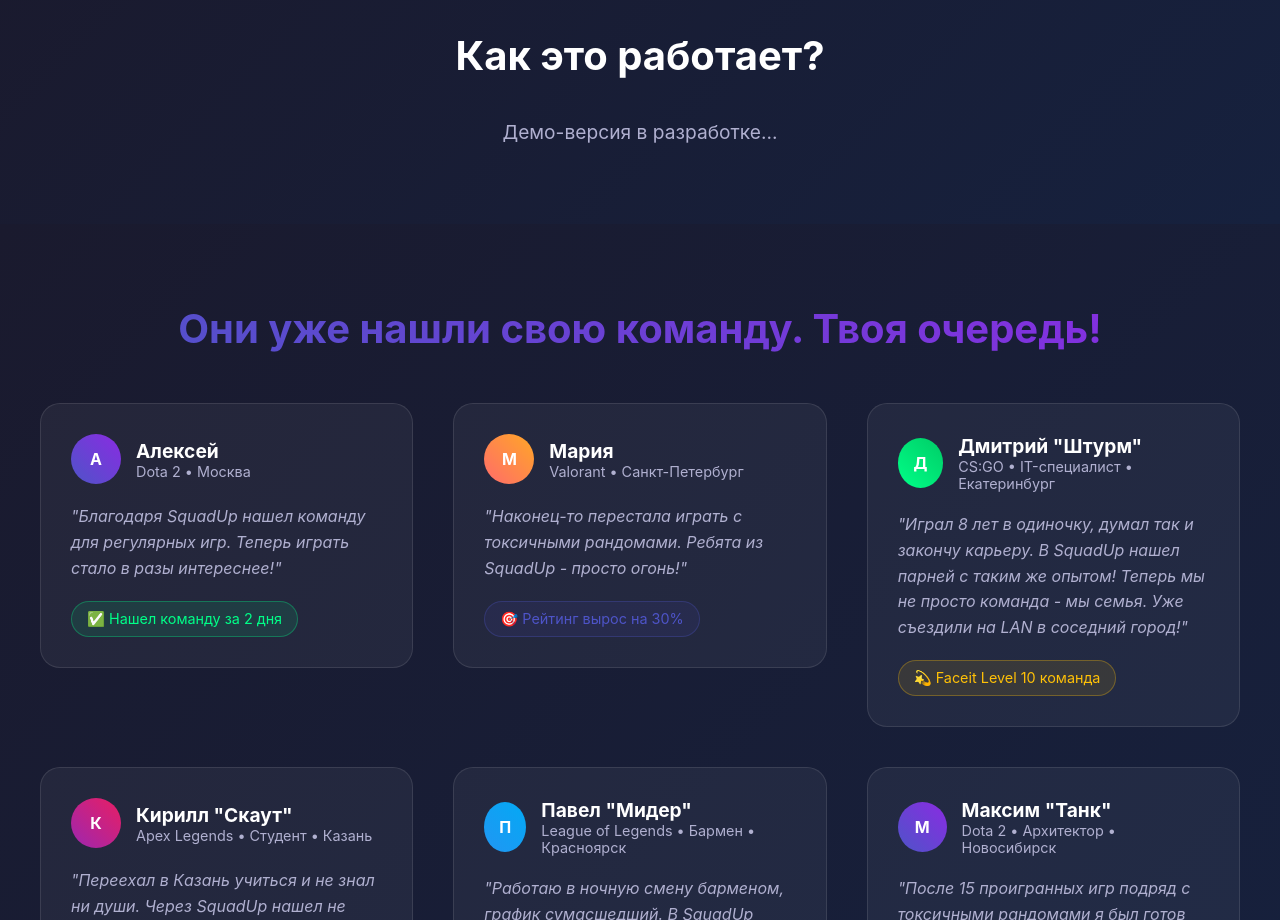
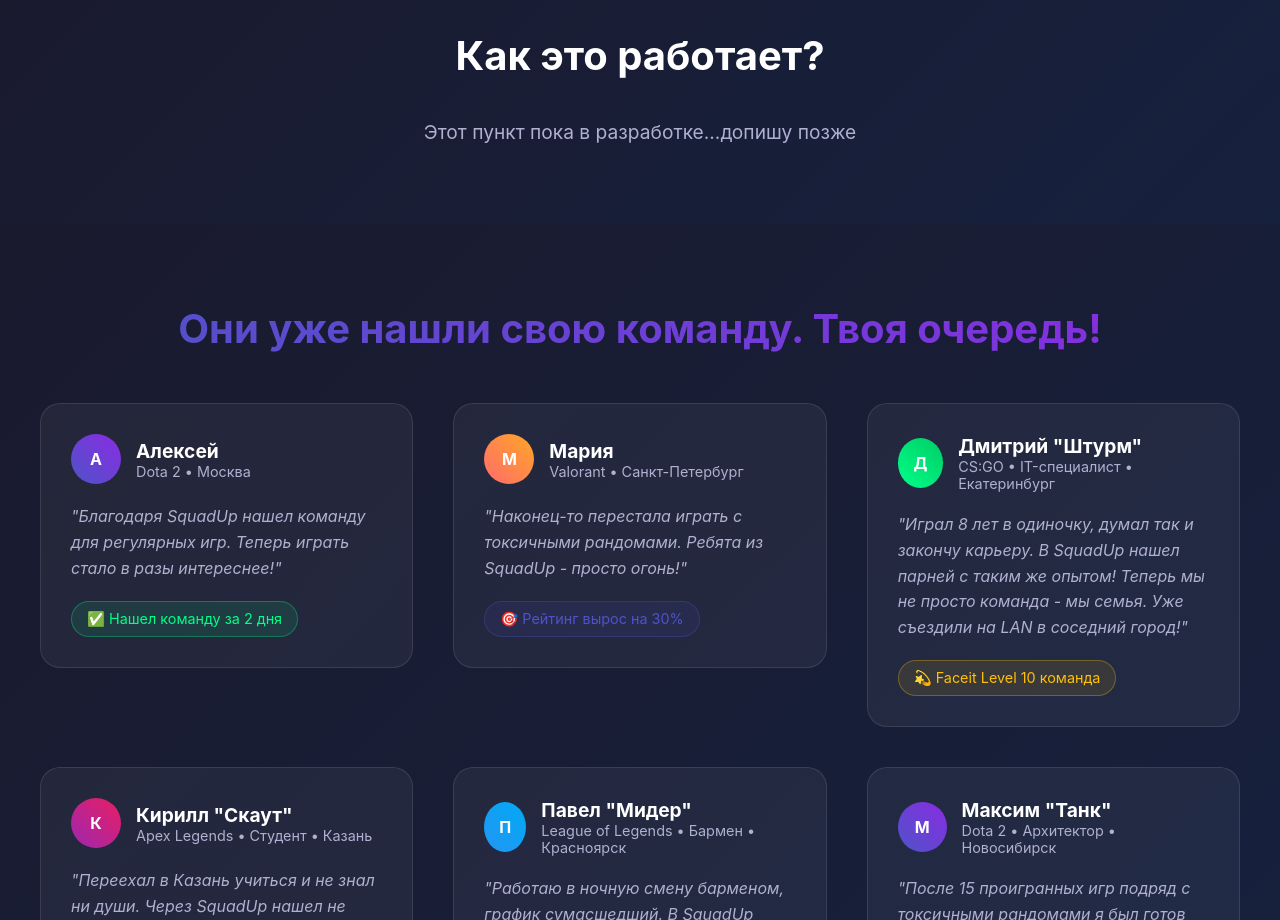
Before and after one commit to antandr0/squadup-frontend, a React (Vite) app: page / in a window 1280 px wide. Shown: the part 2460-3380 px from the top of the page. Built offline with nearby package versions, Linux system fonts and the light colour scheme.

Commit message:
дописи текст

```diff
--- a/src/components/InteractiveDemo.jsx
+++ b/src/components/InteractiveDemo.jsx
@@ -15,7 +15,7 @@
         </AnimatedIcon>
         <AnimatedIcon delay={200}>
           <p style={{ color: '#b0b0d0', fontSize: '1.2rem' }}>
-            Демо-версия в разработке...
+            Этот пункт пока в разработке...допишу позже
           </p>
         </AnimatedIcon>
       </div>
```
